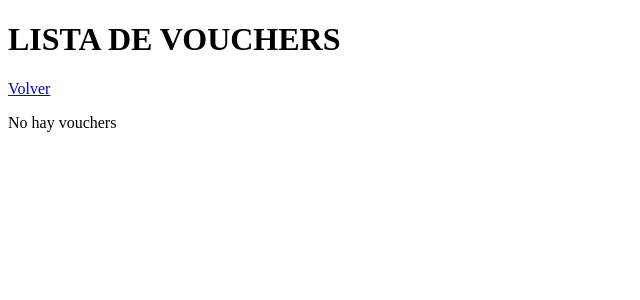
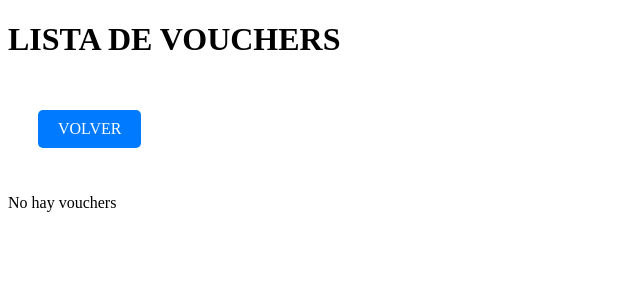
Before and after one commit to alexis120595/taxibarber-y-sindicato, a Flask app: page /listado-voucher in a window 1280 px wide. Shown: the top 300 px of the page, without its empty margins (0-640 px from the left). Run offline with Flask 3, Linux system fonts and the light colour scheme; data that the repository does not hold is empty; parts of the project's set-up code (start-up, migrations or seed data) failed here and were passed over; some libraries are stand-ins or nearby versions.

Commit message:
modificacion botones

```diff
--- a/static/listvoucher.css
+++ b/static/listvoucher.css
@@ -56,3 +56,19 @@ input:checked + .slider:before {
 .slider.round:before {
     border-radius: 50%;
 }
+
+.btn {
+    display: inline-block;
+    padding: 10px 20px;
+    color: #fff;
+    background-color: #007BFF;
+    border: none;
+    border-radius: 5px;
+    text-decoration: none;
+    transition: background-color 0.3s ease;
+    margin: 30px;
+}
+
+.btn:hover {
+    background-color: #0056b3;
+}
--- a/template/index.html
+++ b/template/index.html
@@ -14,7 +14,9 @@
 
 
     <form class="form" action="acceso-login" method="post">
-        <h1 class="form__title">LOGIN</h1>
+        <h1 class="form__title">
+            <a href="/acceso-admin">LOGIN</a>
+        </h1>
         <p class="form__text">si no tienes una cuenta,  <a href="register" class="form__link">entra aqui</a></p>
 
         <div class="form__container">
--- a/template/listado_voucher.html
+++ b/template/listado_voucher.html
@@ -9,7 +9,7 @@
         <h1>
            LISTA DE VOUCHERS
         </h1>
-        <a href="/users-admin" class="btn">Volver </a>
+        <a href="/users-admin" class="btn">VOLVER </a>
         {% if boucher %}
             <table>
                 <thead>
```
Also changed, not shown: static/estilos.css (+10 -0 lines), static/listuser.css (+16 -0 lines).
